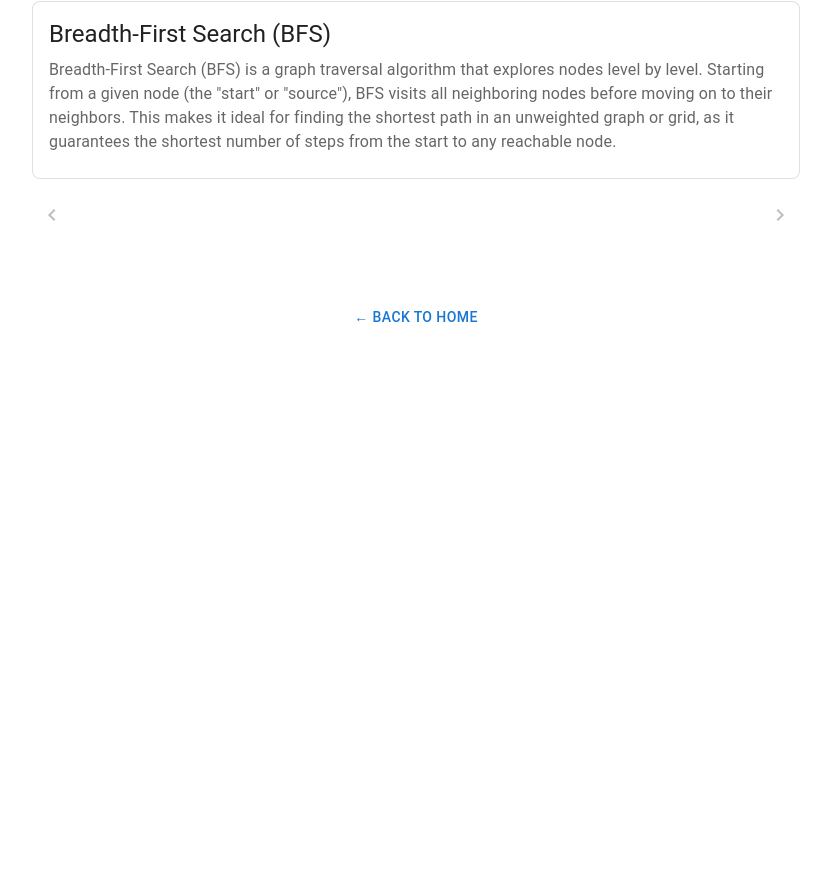
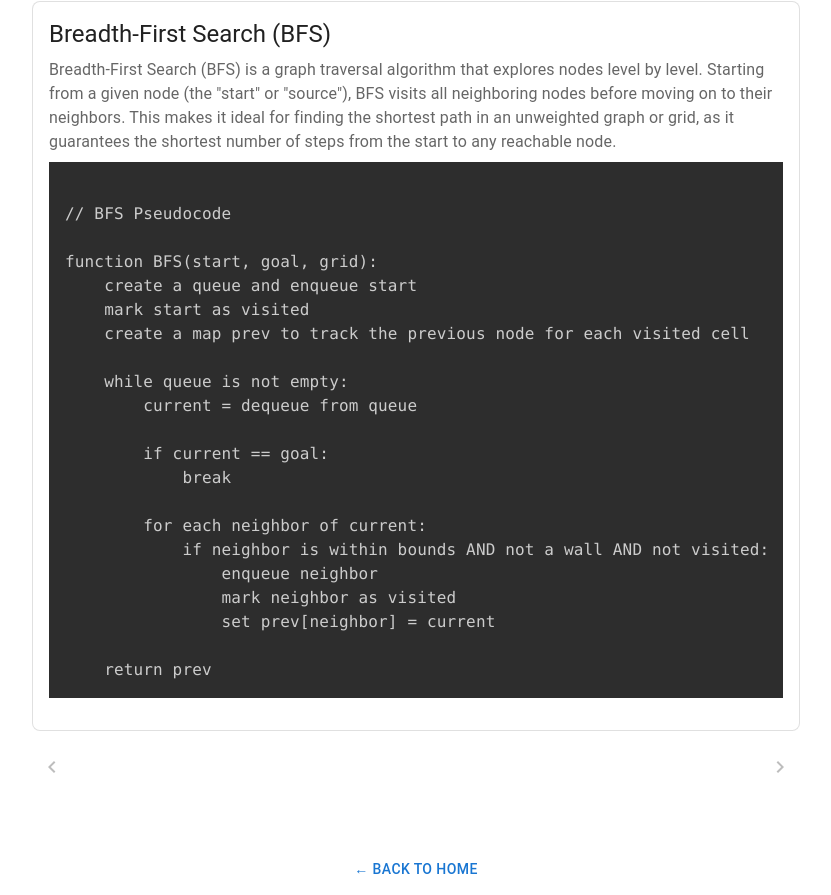
Before and after one commit to kwanlokto/graphing_library, a Next.js app: page /wiki in a window 1280 px wide. Shown: the part 406-1301 px from the top of the page, without its empty margins (224-1055 px from the left). Before the commit the page ends 864 px from the top, so only its background shows below. Built offline with nearby package versions, Linux system fonts and the light colour scheme.

Commit message:
bugfixing with the wiki page

```diff
--- a/src/app/wiki/page.tsx
+++ b/src/app/wiki/page.tsx
@@ -123,7 +123,11 @@ export default function SearchAlgorithmsPage() {
 
       <Suspense fallback={<Typography>Loading...</Typography>}>
         {currentAlgo ? (
-          <AlgorithmWikiCard {...currentAlgo} />
+          <AlgorithmWikiCard
+            name={currentAlgo.name}
+            description={currentAlgo.description}
+            psuedocode={currentAlgo.pseudocode}
+          />
         ) : (
           <Typography>No algorithms found.</Typography>
         )}
```
